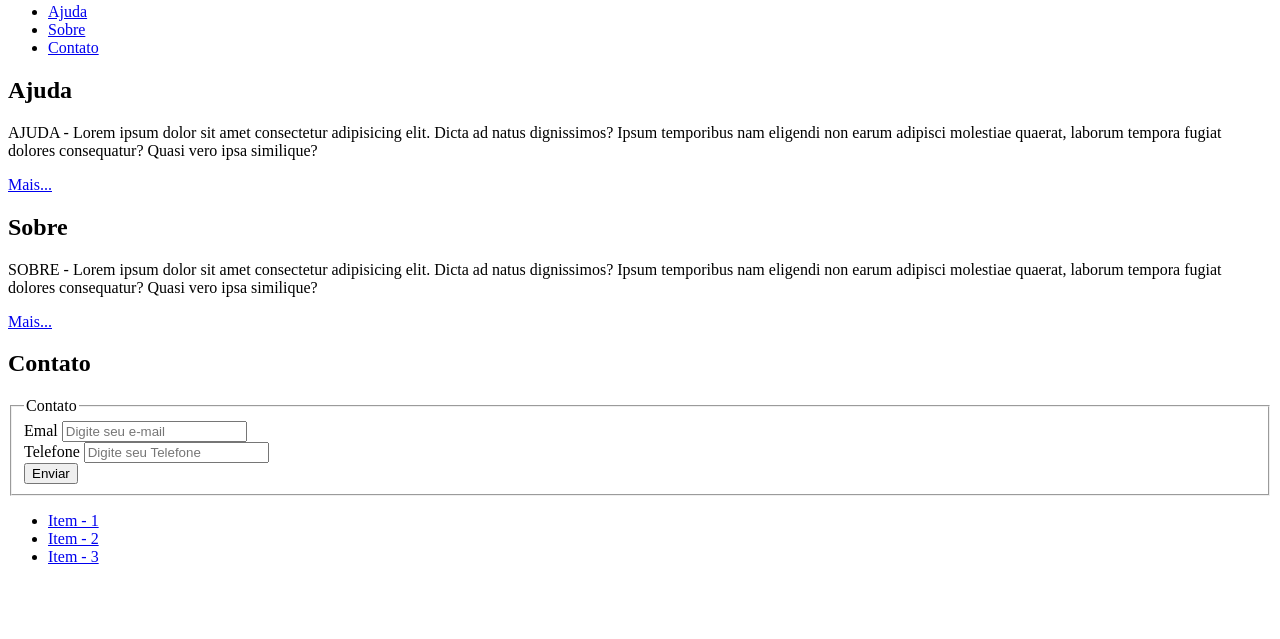
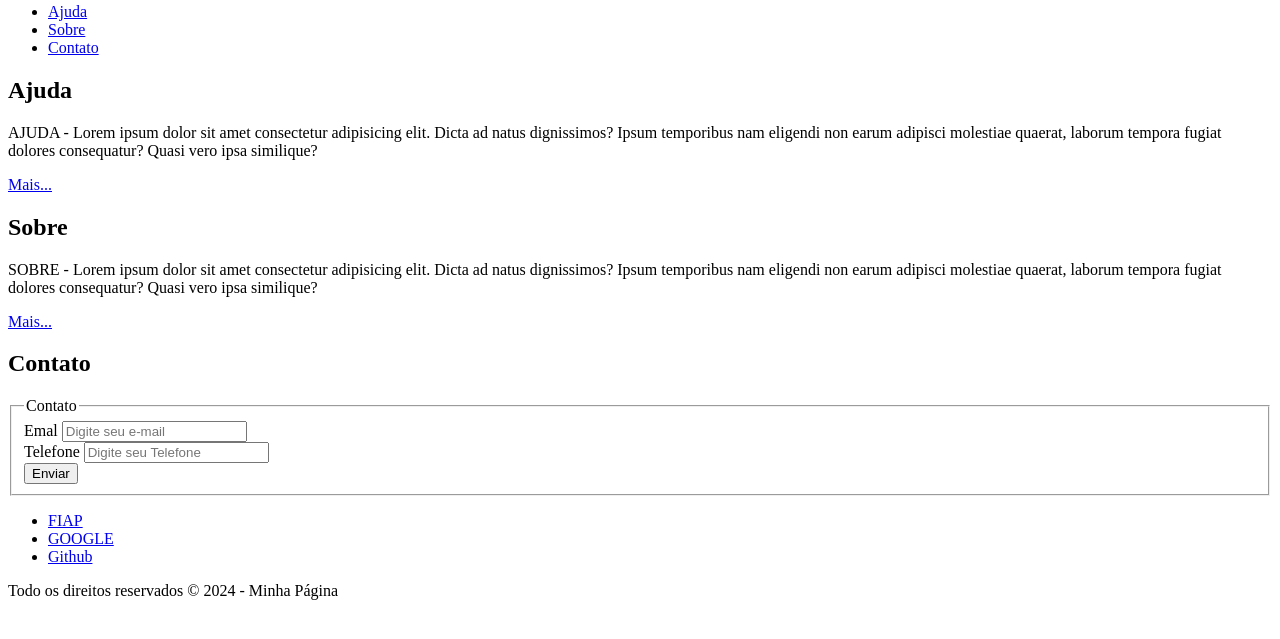
Before and after one commit to arthur-pulini/primeiro-projeto-y, a plain HTML site: page index.html in a window 1280 px wide. Shown: the part 81-720 px from the top of the page. Drawn offline with Linux system fonts and the light colour scheme.

Commit message:
Navegação absoluta externa adicionada

```diff
--- a/index.html
+++ b/index.html
@@ -32,7 +32,7 @@
 
 			</header>
 
-			<section>
+			<section class="Conteúdo">
 				<div>
 					<h2>Ajuda</h2>
 					<p><span>AJUDA</span> - Lorem ipsum dolor sit amet consectetur adipisicing elit. Dicta ad natus dignissimos? Ipsum temporibus nam eligendi non earum adipisci molestiae quaerat, laborum tempora fugiat dolores consequatur? Quasi vero ipsa similique?</p>
@@ -64,17 +64,20 @@
 					</form>
 				</div>
 			</section>
-			<!-- header>nav>ul>li*3>a[href="#"]{Item - $} emmet -->
-			<header>
+
+			<footer class="rodape">
+
 				<nav>
 					<ul>
-						<li><a href="#">Item - 1</a></li>
-						<li><a href="#">Item - 2</a></li>
-						<li><a href="#">Item - 3</a></li>
+						<li> <a href="https://www.fiap.com.br/" target="_blank">FIAP</a></li>
+						<li> <a href="https://www.google.com/" target="_blank">GOOGLE</a></li>
+						<li> <a href="https://github.com/" target="_blank">Github</a></li>
 					</ul>
 				</nav>
-			</header>
 
+				<p>Todo os direitos reservados &copy; 2024 - Minha Página</p>
+
+			</footer>
 		</div>
 
 	</body>
```
